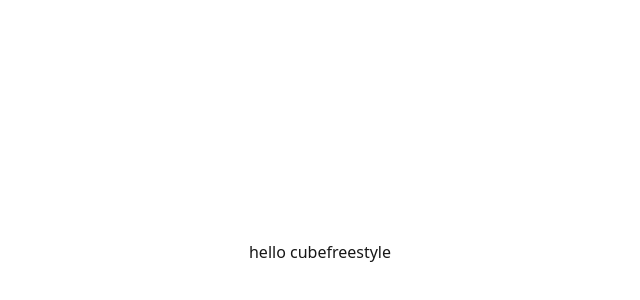
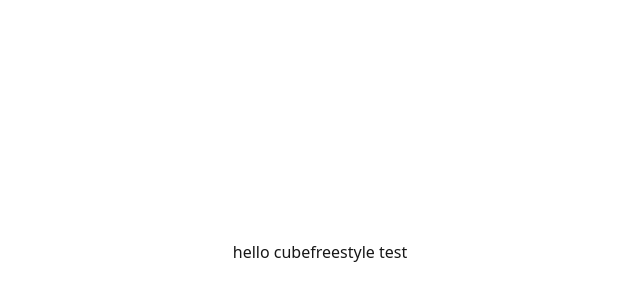
Before and after one commit to Ruslan0019/cubefreestyle, a Next.js app: page / in a window 1280 px wide. Shown: the part 48-348 px from the top of the page, without its empty margins (320-960 px from the left). Built offline with nearby package versions, Linux system fonts and the light colour scheme.

Commit message:
Update page.js

```diff
--- a/src/app/page.js
+++ b/src/app/page.js
@@ -2,7 +2,7 @@ export default function Home() {
   return (
     <>
       <div className="flex pt-72 justify-center  items-center  ">
-        hello cubefreestyle
+        hello cubefreestyle test
       </div>
     </>
   );
```
